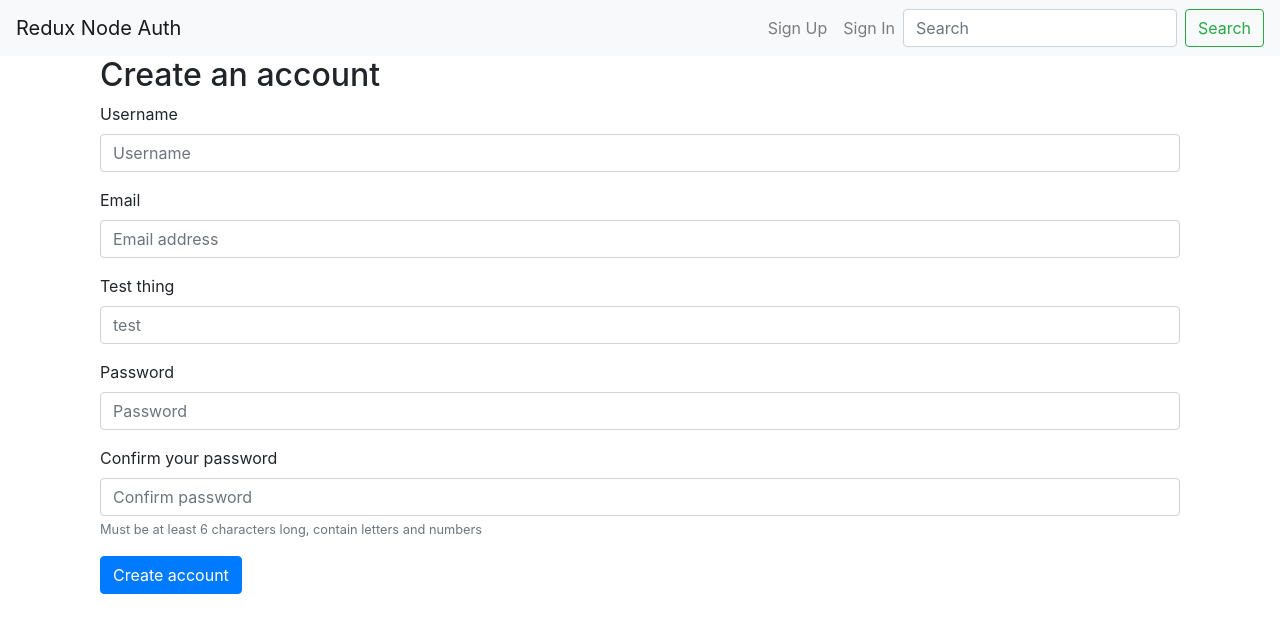
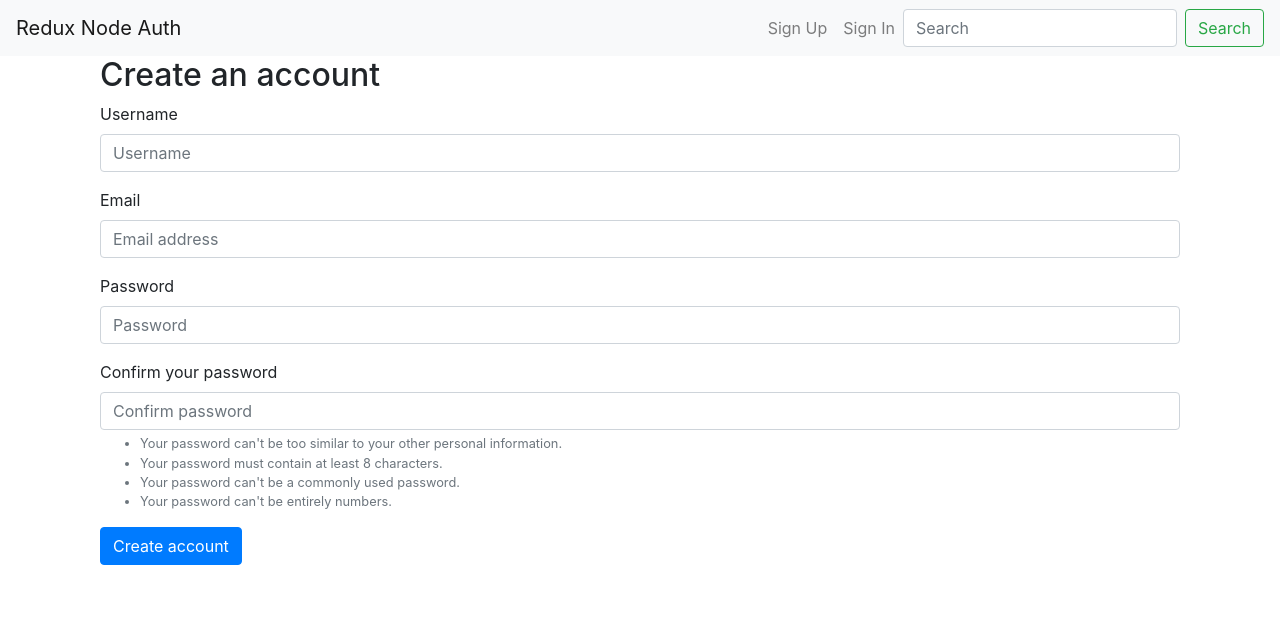
Before and after one commit to Shelagh-Lewins/authest, a React (Create React App) app in the folder frontend/: page /register in a window 1280 px wide. Shown: the top 632 px of the page. Built offline with nearby package versions, Linux system fonts and the light colour scheme.

Commit message:
register form feedback nearly working

```diff
--- a/frontend/src/components/Register.js
+++ b/frontend/src/components/Register.js
@@ -86,7 +86,18 @@ class Register extends Component {
 
 	render() {
 		const { errors } = this.state;
+		/* password requirements for django.auth are
+		https://docs.djangoproject.com/en/2.1/topics/auth/passwords/
 
+		UserAttributeSimilarityValidator, which checks the similarity between the password and a set of attributes of the user.
+
+		MinimumLengthValidator, which simply checks whether the password meets a minimum length, default 8.
+
+		CommonPasswordValidator, which checks whether the password occurs in a list of common passwords. By default, it compares to an included list of 20,000 common passwords.
+
+		NumericPasswordValidator, which checks whether the password isn’t entirely numeric.
+
+	*/
 		return(
 			<Container>
 				<h2>Create an account</h2>
@@ -125,17 +136,6 @@ class Register extends Component {
 							</div>
 						</Col>
 					</Row>
-							<div className="form-group">
-								<Label for="password">Test thing</Label>
-								<Input
-									type="text"
-									name="test"
-									pattern="^(?=.*\d)(?=.*[a-zA-Z]).+$"
-									id="test"
-									placeholder="test"
-								/>
-								<div className='invalid-feedback' />
-							</div>
 					<Row>
 						<Col>
 							<div className="form-group">
@@ -144,7 +144,7 @@ class Register extends Component {
 									type="password"
 									name="password"
 									required={true}
-									minLength={6}
+									minLength={8}
 									pattern="^(?!^\d+$)^.+$"
 									id="password"
 									value={ this.state.password }
@@ -172,8 +172,13 @@ class Register extends Component {
 									onChange={ this.handleInputChange }
 									onInput= { this.setPasswordConfirmValidity }
 								/>
-								<small className='form-text text-muted'>Must be at least 6 characters long, contain letters and numbers</small>
 								<div className='invalid-feedback' />
+								<small className='form-text text-muted'><ul>
+									<li>Your password can't be too similar to your other personal information.</li>
+									<li>Your password must contain at least 8 characters.</li>
+									<li>Your password can't be a commonly used password.</li>
+									<li>Your password can't be entirely numbers.</li>
+								</ul></small>
 							</div>
 						</Col>
 					</Row>
--- a/frontend/src/components/ValidatedForm.js
+++ b/frontend/src/components/ValidatedForm.js
@@ -32,18 +32,20 @@ export default class ValidatedForm extends Component {
 	};
 
 	customMessages = {
-	  'valueMissing': 'Custom required!', // `required` attr
+		// uncomment a message to use it in place of the HTML5 default
+	  // 'valueMissing': 'Custom required!', // `required` attr
 	  // 'emailMismatch': 'Custom email mismatch', // Invalid email
 	  // 'patternMismatch': 'Custom pattern mismatch',// `pattern` attr
 	}
 
 	// https://pageclip.co/blog/2018-02-20-you-should-use-html5-form-validation.html
 	getCustomMessage = (elem)  => {
-		// is there a custom validity type set, e.g. to ensure two passwords match?
+		// check for a custom validity type, e.g. to ensure two passwords match
 		if (elem.validity.customError) {
 			return elem.validationMessage;
 		}
 
+	  // check for a specific type mismatch e.g. emailMismatch
 	  if (elem.validity.typeMismatch) {
 	    return  this.customMessages[`${elem.type}Mismatch`];
 	  } else {
@@ -60,9 +62,7 @@ export default class ValidatedForm extends Component {
 	 * @returns bool Returns a boolean showing if the form is valid for submission or not.
 	 **/
 	validate = () => {
-		//this.formEl is a reference in the component to the form DOM element.
-		//const formEl = this.formEl;
-		const formEl = ReactDOM.findDOMNode(this);
+		const formEl = ReactDOM.findDOMNode(this); // component parent node
 		const formLength = formEl.length;
 
 		/*
@@ -75,8 +75,7 @@ export default class ValidatedForm extends Component {
 			for (let i = 0; i < formLength; i++) {
 				//the i-th child of the form corresponds to the form's i-th input element
 				const elem = formEl[i];
-				console.log('elem ', elem);
-				console.log('elem.validity ', elem.validity);
+
 				/*
 				* errorLabel placed next to an element is the container we want to use
 				* for validation error message for that element
@@ -94,7 +93,6 @@ export default class ValidatedForm extends Component {
 				}
 			}
 
-			//Return 'false', as the formEl.checkValidity() method said there are some invalid form inputs.
 			return false;
 		} else {
 			//The form is valid, so we clear all the error messages
@@ -106,7 +104,6 @@ export default class ValidatedForm extends Component {
 				}
 			}
 
-			//Return 'true', as the form is valid for submission
 			return true;
 		}
 	};
```
